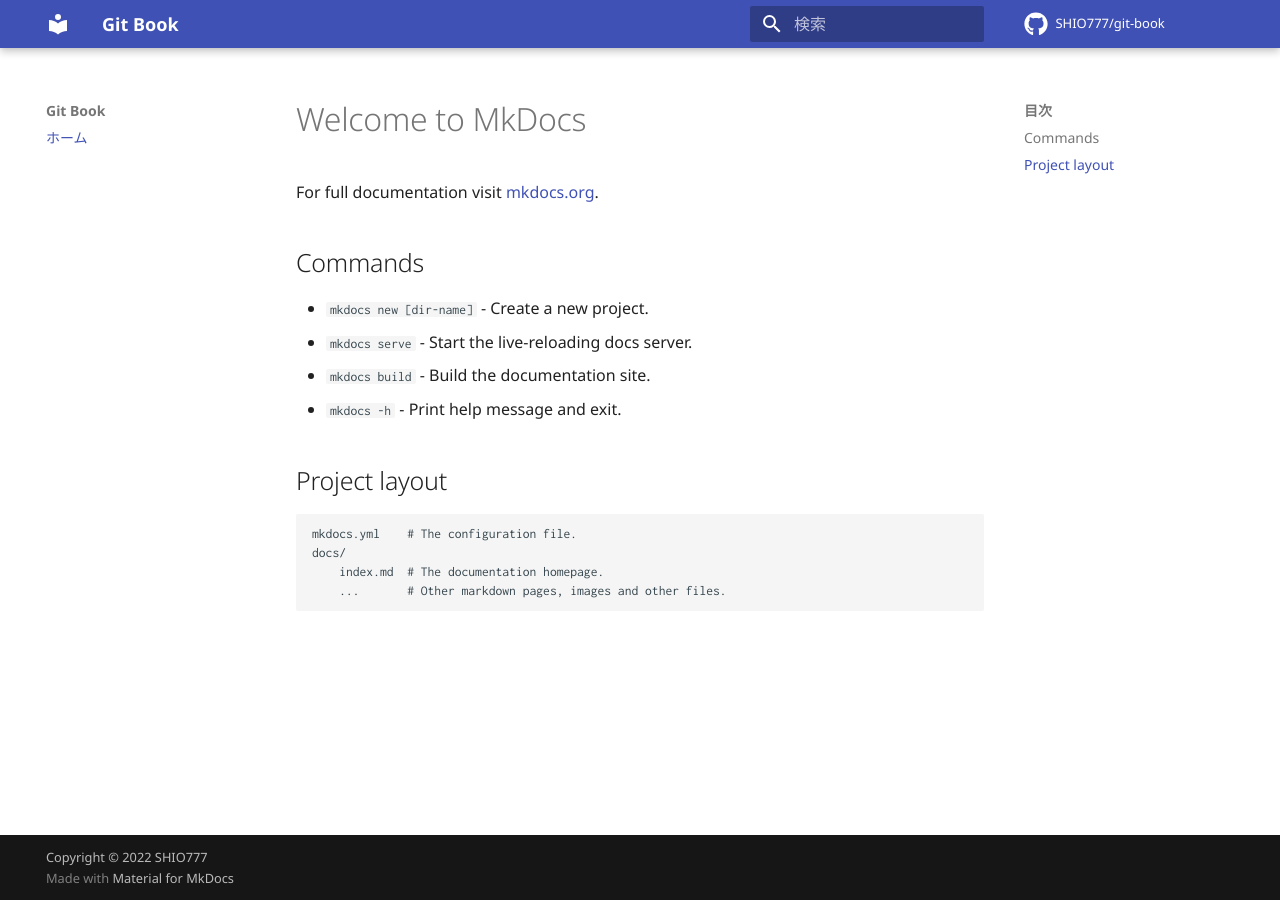
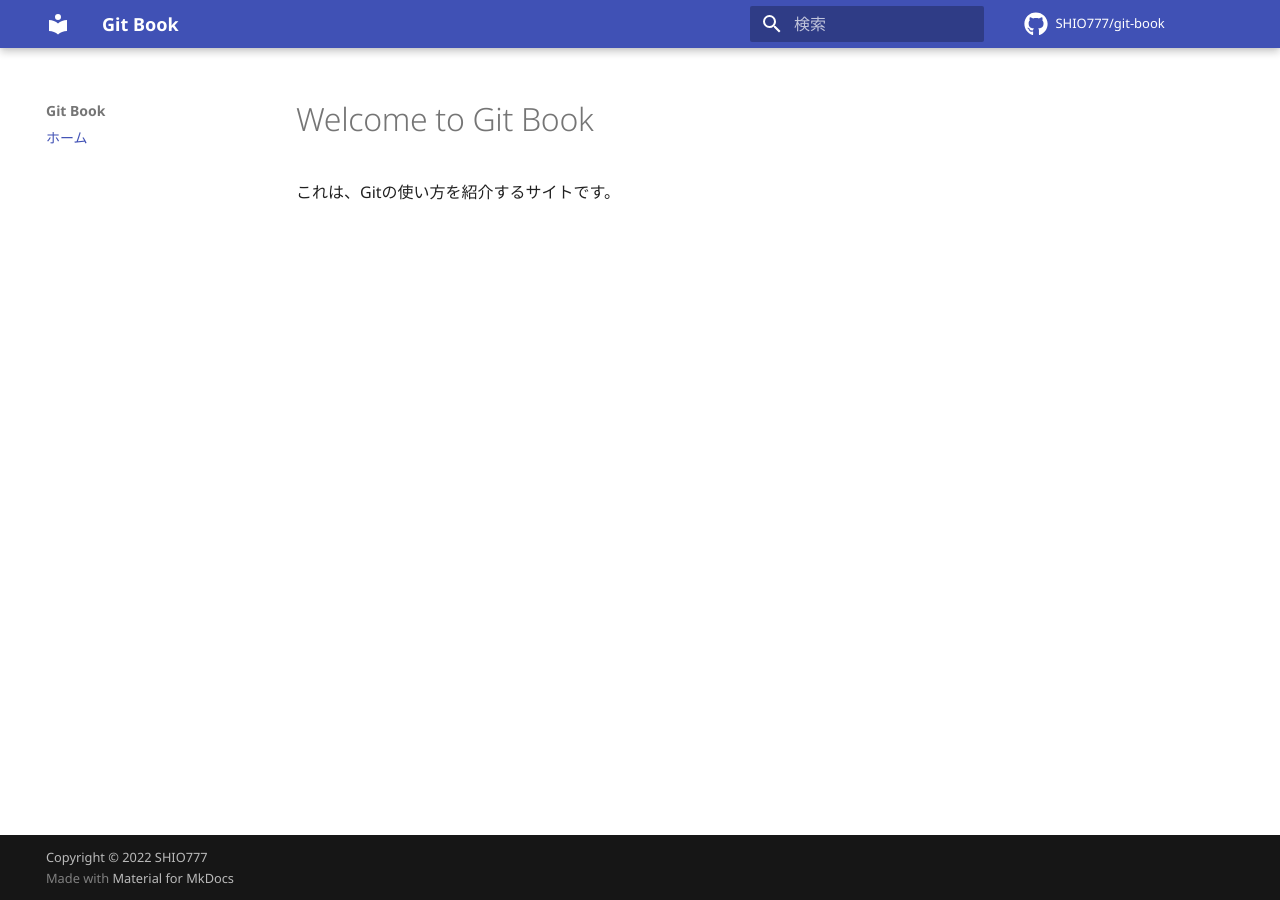
Before and after one commit to SHIO777/git-book, an MkDocs documentation site: the page built from docs/index.md, in a window 1280 px wide. Built offline with MkDocs 1.6.1 and Material for MkDocs 9.7.7, drawn with Linux system fonts in a browser that asks for light colours; comment, search, counter and statistics services are not loaded.

Commit message:
[add] ch01

```diff
--- a/docs/index.md
+++ b/docs/index.md
@@ -1,17 +1,3 @@
-# Welcome to MkDocs
+# Welcome to Git Book
 
-For full documentation visit [mkdocs.org](https://www.mkdocs.org).
-
-## Commands
-
-* `mkdocs new [dir-name]` - Create a new project.
-* `mkdocs serve` - Start the live-reloading docs server.
-* `mkdocs build` - Build the documentation site.
-* `mkdocs -h` - Print help message and exit.
-
-## Project layout
-
-    mkdocs.yml    # The configuration file.
-    docs/
-        index.md  # The documentation homepage.
-        ...       # Other markdown pages, images and other files.
+これは、Gitの使い方を紹介するサイトです。
```
Also changed, not shown: docs/ch01-01-about-git.md (added, +2 -0 lines), docs/ch01-02-git-and-github.md (added, +3 -0 lines).
